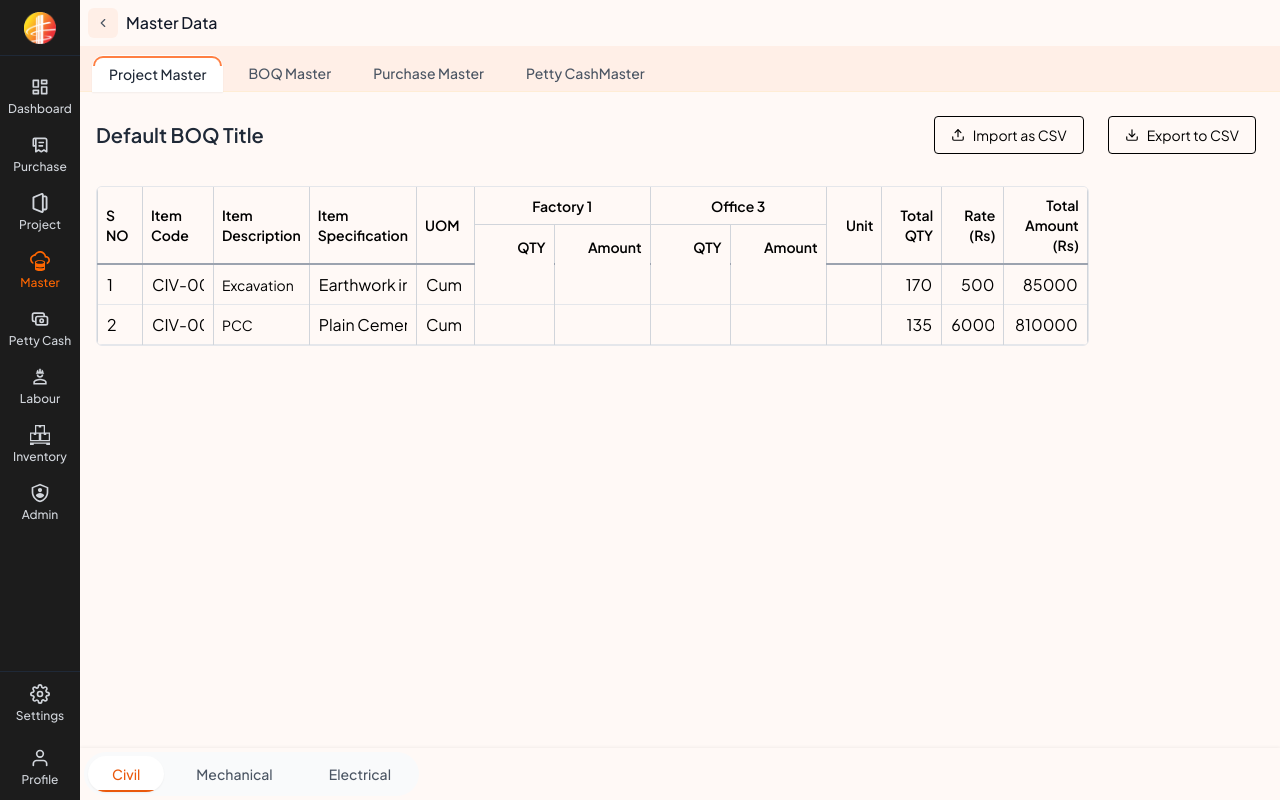
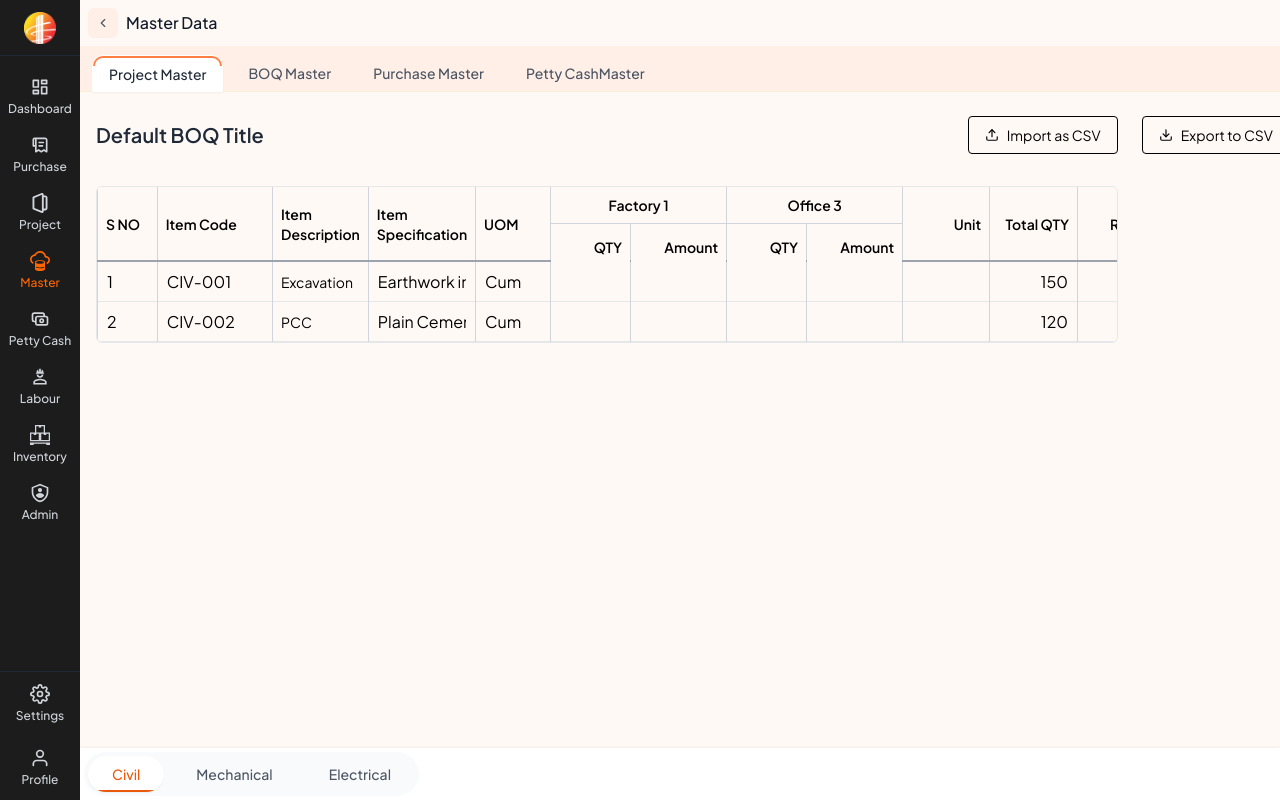
Before and after one commit to AayushJaiswal7/nec_backup, a React (Vite) app in the folder client/: page /master/boq-master/view in a window 1280 px wide. Built offline with nearby package versions, Linux system fonts and the light colour scheme.

Commit message:
feat: Enhance DataTable and ViewBOQ components with improved styling and structure

```diff
--- a/client/src/components/DataTable.jsx
+++ b/client/src/components/DataTable.jsx
@@ -253,9 +253,8 @@ const DataTable = ({
     };
 
     return (
-        // Container div's classes are now fully controlled by the parent via containerClassName
-        <div className={containerClassName}>
-            <table className={tableClassName}>
+  <div className={`w-full overflow-x-auto ${containerClassName}`}>
+    <table className="min-w-[1200px] border-collapse text-sm">
       <thead className={headerClassName}>
         {headerContent}
       </thead>
--- a/client/src/pages/master/screens/BOQMaster/BoqMaster.jsx
+++ b/client/src/pages/master/screens/BOQMaster/BoqMaster.jsx
@@ -1,11 +1,10 @@
-import React, { useState, useEffect } from 'react';
+import React, { useState } from 'react';
 import { IoMdAdd } from "react-icons/io";
 import { SquarePen, Trash2 } from 'lucide-react';
 import ButtonComponent from '../../../../components/ButtonComponent';
 import CustomTable from '../../../../components/CustomTable';
 import InputField from '../../../../components/InputField';
 import CustomModal from '../../../../components/CustomModal';
-// import { SortAsc } from 'lucide-react';
 import { useNavigate } from 'react-router-dom';
 
 const checkboxCategories = {
@@ -14,14 +13,14 @@ const checkboxCategories = {
     External: ['External 1', 'External 2', 'External 3', 'External 4'],
     Other: ['Other 1', 'Other 2', 'Other 3', 'Other 4'],
 };
+
 const BoqMaster = () => {
     const [isModalOpen, setIsModalOpen] = useState(false);
     const [boqName, setBoqName] = useState('');
     const [boqNameError, setBoqNameError] = useState('');
     const [selectedCheckboxes, setSelectedCheckboxes] = useState({});
     const navigate = useNavigate();
-   const [data, setData] = useState([
-
+    const [data] = useState([
         {
             id: 1,
             sNo: 1,
@@ -29,7 +28,6 @@ const BoqMaster = () => {
             createdBy: 'User002, 12.12.2024 10:00PM',
             updatedBy: 'User002, 12.12.2024 10:00PM',
         },
-
         {
             id: 2,
             sNo: 2,
@@ -44,56 +42,45 @@ const BoqMaster = () => {
             createdBy: 'User002, 12.12.2024 10:00PM',
             updatedBy: 'User002, 12.12.2024 10:00PM',
         },
+    ]);
 
-   ]);
     const handleCreateBoq = () => {
-      //  alert('Create BOQ Master button clicked!');
-
         setBoqName('');
         setSelectedCheckboxes({});
         setBoqNameError('');
         setIsModalOpen(true);
     };
+
     const handleCheckboxChange = (event) => {
-      const { name, checked } = event.target; // Get the name and checked status from the checkbox that triggered the event
-      setSelectedCheckboxes(prevState => ({ // Update the selectedCheckboxes state
-         ...prevState, // Keep all existing checked statuses
-         [name]: checked, // Update the status for the specific checkbox
+        const { name, checked } = event.target;
+        setSelectedCheckboxes(prevState => ({
+            ...prevState,
+            [name]: checked,
         }));
     };
 
-
     const handleGenerateBoq = () => {
-        // 1. Validation: Check if BOQ Name is empty or only whitespace
         if (!boqName.trim()) {
-            setBoqNameError("BOQ Name is required."); // Set error message state
+            setBoqNameError("BOQ Name is required.");
             return;
         }
         setBoqNameError('');
 
-        // 2. Collect selected item names
-
         const selectedItemsArray = Object.keys(selectedCheckboxes)
-            .filter(key => selectedCheckboxes[key]) // Keep only checked keys
+            .filter(key => selectedCheckboxes[key])
             .map(key => {
                 const parts = key.split('-');
                 return parts.length > 1 ? parts.slice(1).join('-') : parts[0];
             })
-            .filter(name => name); // Ensure the extracted name is not empty
+            .filter(name => name);
 
-
-        console.log("Navigating to /master/boq-master/view with state:", {
+        navigate('/master/boq-master/view', {
+            state: {
                 boqName: boqName,
                 selectedItems: selectedItemsArray
-        });
-        navigate('/master/boq-master/view', { // Target route
-            state: { // Data to pass
-                boqName: boqName,                 // Pass the entered BOQ name
-                selectedItems: selectedItemsArray // Pass the array of selected item names
             }
         });
 
-        // 4. Close Modal
         setIsModalOpen(false);
     };
 
@@ -102,112 +89,115 @@ const BoqMaster = () => {
             name: 'S No',
             selector: row => row.sNo,
             sortable: true,
-         width: '100px',
+            width: '80px',
         },
         {
             name: 'Master BOQ Name',
             selector: row => row.boqName,
             sortable: false,
+            wrap: true,
         },
         {
             name: 'Created By',
             selector: row => row.createdBy,
             sortable: true,
-
+            wrap: true,
         },
         {
             name: 'Updated By',
             selector: row => row.updatedBy,
             sortable: true,
-
+            wrap: true,
         },
-
         {
             name: 'Actions',
             cell: (row) => (
-            <div className="flex gap-4">
-
-               <button className="text-black-600 hover:text-black-800">
+                <div className="flex gap-3">
+                    <button className="text-black hover:text-gray-700">
                         <SquarePen size={18} />
                     </button>
                     <button className="text-red-500 hover:text-red-700">
                         <Trash2 size={18} />
                     </button>
-
                 </div>
             ),
             width: '100px',
         },
-
     ];
 
     return (
+        <div className="p-4 w-full overflow-hidden">
 
-      <div className="p-4">
-         <div className='flex justify-end mb-4'>
-            {/* create boq master */}
+            <div className="flex justify-end mb-4">
+                <div className="min-w-[180px] sm:min-w-[200px] md:min-w-[220px]">
                     <ButtonComponent
                         title="Create BOQ Master"
                         icon={IoMdAdd}
                         iconPosition={0}
                         onClick={handleCreateBoq}
-            ></ButtonComponent>
+                    />
                 </div>
-         {/* table component */}
+            </div>
+
+
+            <div className="w-full overflow-x-auto">
+                <div className="min-w-[600px] md:min-w-full">
                     <CustomTable
                         columns={columns}
                         data={data}
                     />
+                </div>
+            </div>
+
 
             <CustomModal
                 show={isModalOpen}
                 onHide={() => setIsModalOpen(false)}
-            size="lg" // <-- Add this prop to control width ('md', 'lg', 'xl')
+                size="lg"
                 footer
             >
                 <div className="space-y-6">
-               {/* BOQ Name Input */}
+                    {/* Input field section */}
                     <InputField
                         label="BOQ Name"
                         placeholder="Enter master BOQ name"
                         name="boqName"
                         className="rounded border-gray-300 accent-primaryColor focus:ring-primaryColor"
                         isRequired={true}
-                  value={boqName} // Control the input
-                 onChange={(e) => { setBoqName(e.target.value); if (e.target.value.trim()) setBoqNameError(''); }} // Clear error on change
+                        value={boqName}
+                        onChange={(e) => {
+                            setBoqName(e.target.value);
+                            if (e.target.value.trim()) setBoqNameError('');
+                        }}
                         error={boqNameError}
                     />
 
-               <div className="grid grid-cols-4 gap-x-4 gap-y-3 pt-2">
-
-                  {/* Map over categories, then items, rendering each directly into the grid */}
-                  {Object.entries(checkboxCategories).flatMap(([category, items]) => (
+                    {/* Responsive checkbox grid */}
+                    <div className="grid grid-cols-2 sm:grid-cols-3 md:grid-cols-4 gap-x-4 gap-y-3 pt-2">
+                        {Object.entries(checkboxCategories).flatMap(([category, items]) =>
                             items.map((item) => (
-                        <label key={`${category}-${item}`} className="flex items-center space-x-2 text-sm cursor-pointer hover:bg-gray-50 p-1 rounded transition-colors duration-150">
+                                <label
+                                    key={`${category}-${item}`}
+                                    className="flex items-center space-x-2 text-sm cursor-pointer hover:bg-gray-50 p-1 rounded transition-colors duration-150"
+                                >
                                     <input
                                         type="checkbox"
-                              name={`${category}-${item}`} // Unique name for state
-                              checked={!!selectedCheckboxes[`${category}-${item}`]} // Control based on state
-                              onChange={handleCheckboxChange} // Handler to update state
-                              className="
-                      h-4 w-4 rounded border-gray-300
-                      text-primaryColor focus:ring-primaryColor focus:ring-offset-0
-                      checked:border-primaryColor
-                    "
+                                        name={`${category}-${item}`}
+                                        checked={!!selectedCheckboxes[`${category}-${item}`]}
+                                        onChange={handleCheckboxChange}
+                                        className="h-4 w-4 rounded border-gray-300 text-primaryColor focus:ring-primaryColor focus:ring-offset-0"
                                     />
-                           <span>{item}</span> {/* e.g., "Factory 1" */}
+                                    <span>{item}</span>
                                 </label>
                             ))
-                  ))}
-
+                        )}
                     </div>
 
-               {/* Generate Button */}
+                    {/* Centered generate button */}
                     <div className="flex justify-center pt-4">
                         <ButtonComponent
                             title="Generate BOQ Sheet"
                             onClick={handleGenerateBoq}
-
                         />
                     </div>
                 </div>
@@ -216,5 +206,4 @@ const BoqMaster = () => {
     );
 };
 
-
 export default BoqMaster;
--- a/client/src/pages/master/screens/BOQMaster/ViewBOQ.jsx
+++ b/client/src/pages/master/screens/BOQMaster/ViewBOQ.jsx
@@ -1,36 +1,37 @@
 // client/src/pages/master/screens/BOQMaster/ViewBOQ.jsx
-import React, { useState, useMemo, Outlet } from 'react';
+import React, { useState, useMemo } from 'react';
 import { useNavigate, useLocation } from 'react-router-dom';
-import SecondaryButton from '../../../../components/SecondaryButton'; //Reusable Secondary Button
-import { Upload, Download } from 'lucide-react'; // Icons for buttons
+import SecondaryButton from '../../../../components/SecondaryButton';
+import { Upload, Download } from 'lucide-react';
 import DataTable from '../../../../components/DataTable';
 import BoqCategoryTabs from '../../../../components/BoqCatgoryTabs';
 
 const createSafePrefix = (name) => {
   if (!name || typeof name !== 'string') {
-    return `invalid_name_${Math.random().toString(36).substring(2, 8)}`; // Fallback for safety
+    return `invalid_name_${Math.random().toString(36).substring(2, 8)}`;
   }
   return name
-    .toLowerCase()              // Convert to lowercase
-    .replace(/[^a-z0-9_]+/g, '_') // Replace invalid characters (non-alphanumeric, non-underscore) with underscore
-    .replace(/^_+|_+$/g, '');     // Remove leading/trailing underscores
+    .toLowerCase()
+    .replace(/[^a-z0-9_]+/g, '_')
+    .replace(/^_+|_+$/g, '');
 };
 
 const ViewBOQ = () => {
   const navigate = useNavigate();
   const location = useLocation();
   const [activeBoqCategory, setActiveBoqCategory] = useState('civil');
-  const { boqName = "Default BOQ Title", selectedItems = ["Factory 1", "Office 3"] } = location.state || {};
+  const { boqName = 'Default BOQ Title', selectedItems = ['Factory 1', 'Office 3'] } = location.state || {};
 
   const boqCategoryTabs = useMemo(() => [
-    { label: "Civil", value: "civil" },
-    { label: "Mechanical", value: "mechanical" },
-    { label: "Electrical", value: "electrical" },
+    { label: 'Civil', value: 'civil' },
+    { label: 'Mechanical', value: 'mechanical' },
+    { label: 'Electrical', value: 'electrical' },
   ], []);
+
   const fixedStartColumns = useMemo(() => [
     { header: 'S NO', dataKey: 's_no', width: 'w-16', editable: true },
     { header: 'Item Code', dataKey: 'item_code', width: 'w-32', editable: true },
-    { header: 'Item Description', dataKey: 'item_description', minWidth: 'min-w-[250px]', editable: false }, // Not editable
+    { header: 'Item Description', dataKey: 'item_description', minWidth: 'min-w-[250px]', editable: false },
     { header: 'Item Specification', dataKey: 'item_specification', minWidth: 'min-w-[200px]', editable: true },
     { header: 'UOM', dataKey: 'uom', width: 'w-20', editable: true },
   ], []);
@@ -42,85 +43,68 @@ const ViewBOQ = () => {
     { header: 'Total Amount (Rs)', dataKey: 'total_amount', width: 'w-32', align: 'text-right', editable: true },
   ], []);
 
-
-
-  // --- Generate dynamic column groups based on selectedItems from state ---
   const dynamicColumnGroups = useMemo(() => {
-    return selectedItems.map(itemName => {
-      const prefix = createSafePrefix(itemName); // Use helper function
+    return selectedItems.map((itemName) => {
+      const prefix = createSafePrefix(itemName);
       return {
-        header: itemName,        // e.g., "Factory 1"
-        dataKeyPrefix: prefix, // e.g., "factory_1"
-        // editable: true,
+        header: itemName,
+        dataKeyPrefix: prefix,
       };
     });
   }, [selectedItems]);
 
-  // Example Row (add more rows as needed)
   const [boqData, setBoqData] = useState([
     {
-      s_no: 1, item_code: 'CIV-001', item_description: 'Excavation', item_specification: 'Earthwork in excavation', uom: 'Cum',
-      factory_qty: 100, factory_amount: 50000,
-      office_qty: 50, office_amount: 25000,
-      other_qty: 20, other_amount: 10000,
-      external_qty: 0, external_amount: 0,
-      total_qty: 170, rate: 500, total_amount: 85000
+      s_no: 1,
+      item_code: 'CIV-001',
+      item_description: 'Excavation',
+      item_specification: 'Earthwork in excavation',
+      uom: 'Cum',
+      factory_qty: 100,
+      factory_amount: 50000,
+      office_qty: 50,
+      office_amount: 25000,
+      total_qty: 150,
+      rate: 500,
+      total_amount: 75000,
     },
     {
-      s_no: 2, item_code: 'CIV-002', item_description: 'PCC', item_specification: 'Plain Cement Concrete (1:4:8)', uom: 'Cum',
-      factory_qty: 80, factory_amount: 480000,
-      office_qty: 40, office_amount: 240000,
-      other_qty: 15, other_amount: 90000,
-      external_qty: 0, external_amount: 0,
-      total_qty: 135, rate: 6000, total_amount: 810000
+      s_no: 2,
+      item_code: 'CIV-002',
+      item_description: 'PCC',
+      item_specification: 'Plain Cement Concrete (1:4:8)',
+      uom: 'Cum',
+      factory_qty: 80,
+      factory_amount: 480000,
+      office_qty: 40,
+      office_amount: 240000,
+      total_qty: 120,
+      rate: 6000,
+      total_amount: 720000,
     },
-    // Add more data rows here...
   ]);
 
-  // --- Handler for cell changes ---
   const handleCellUpdate = (rowIndex, dataKey, newValue) => {
-    setBoqData(prevData => {
+    setBoqData((prevData) => {
       const newData = [...prevData];
-      // Basic type handling attempt: Convert to number if the original was a number
-      let updatedValue = newValue;
-      if (typeof originalValue === 'number' && !isNaN(newValue) && newValue !== '') {
-        updatedValue = Number(newValue);
-      } else if (typeof originalValue === 'number' && newValue === '') {
-        updatedValue = null; // Or 0, depending on desired behavior for empty number fields
-      }
-
-
-
-      if (newData[rowIndex]) {
-        newData[rowIndex] = { ...newData[rowIndex], [dataKey]: updatedValue };
-      }
-      console.log(`Updated row ${rowIndex}, key ${dataKey} to:`, updatedValue);
+      newData[rowIndex] = { ...newData[rowIndex], [dataKey]: newValue };
       return newData;
     });
   };
-  const handleExport = () => {
-    console.log("Export button clicked.");
-    alert('Export functionality to be implemented.');
-  };
 
-  const handleImport = () => {
-    console.log("Import button clicked.");
-    alert('Import functionality to be implemented.');
-  };
-
-
+  const handleExport = () => alert('Export functionality to be implemented.');
+  const handleImport = () => alert('Import functionality to be implemented.');
 
   return (
-    <div className="pt-0 px-4 pb-4 w-full">
-      {/* --- Section for Title and Buttons (Responsive) --- */}
-      <div className="flex flex-wrap items-center justify-between gap-3 mt-4 mb-4 min-w-0">
-        {/* Title */}
-        <h2 className="text-lg sm:text-xl font-semibold text-gray-800 truncate max-w-[70%] min-w-0 sm:max-w-[60%] md:max-w-[50%]">
+    <div className="pt-0 px-4 pb-4 w-full overflow-hidden">
+  {/* --- Title and Buttons --- */}
+  <div className="flex flex-col sm:flex-row items-start sm:items-center justify-between gap-3 mt-4 mb-4">
+    <h2 className="text-lg sm:text-xl font-semibold text-gray-800 truncate max-w-full">
       {boqName}
     </h2>
 
-        {/* Buttons */}
-        <div className="flex flex-wrap gap-2 justify-end">
+    {/* Buttons — responsive wrapping, prevent overflow */}
+    <div className="flex flex-wrap gap-2 justify-start sm:justify-end w-full sm:w-auto">
       <SecondaryButton
         text="Import as CSV"
         icon={Upload}
@@ -136,7 +120,8 @@ const ViewBOQ = () => {
     </div>
   </div>
 
-      {/* --- Table Container --- */}
+  {/* --- Table Wrapper (scrollable on all screens) --- */}
+{/* --- Scrollable Table --- */}
 <div
         className="
       w-full
@@ -165,25 +150,17 @@ const ViewBOQ = () => {
           noDataMessage="No BOQ data to display."
         />
       </div>
-       <div
-        className="fixed bottom-0 left-20 right-0 z-10 shadow-[0_-1px_3px_rgba(0,0,0,0.05)]"
-      >
+
+
+      {/* --- Fixed Bottom Tabs (Unchanged) --- */}
+      <div className="fixed bottom-0 left-20 right-0 z-10 shadow-[0_-1px_3px_rgba(0,0,0,0.05)] bg-white">
         <BoqCategoryTabs
-          items={boqCategoryTabs}        // Pass the array of tab objects
-          activeTab={activeBoqCategory}  // Pass the current active tab state
-          onTabChange={setActiveBoqCategory} // Pass the state setter function
+          items={boqCategoryTabs}
+          activeTab={activeBoqCategory}
+          onTabChange={setActiveBoqCategory}
         />
       </div>
     </div>
-
-
-
-
-
-
-
-
-
   );
 };
 
```
Lines whose indentation alone changed are shown as unchanged.
